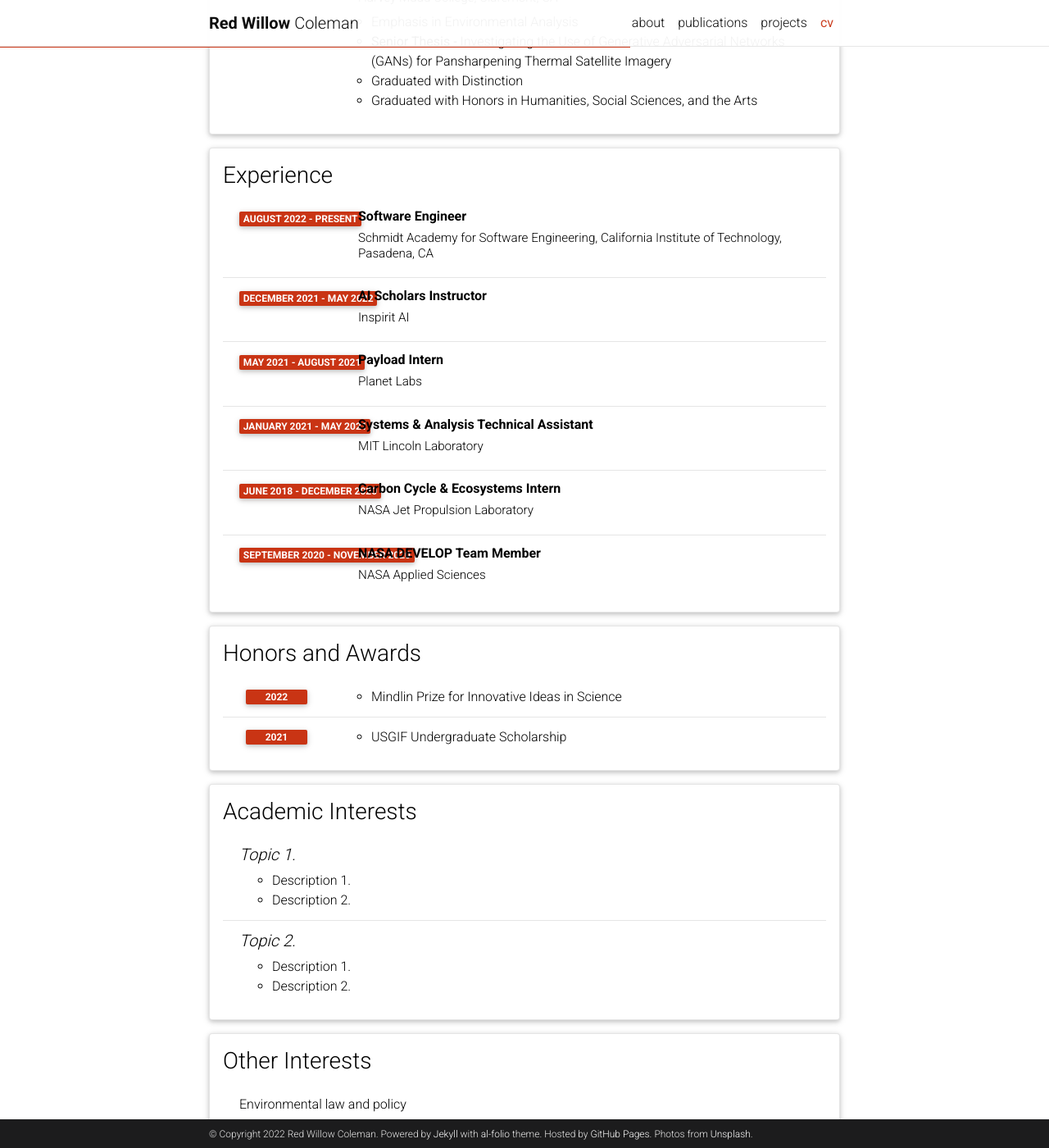
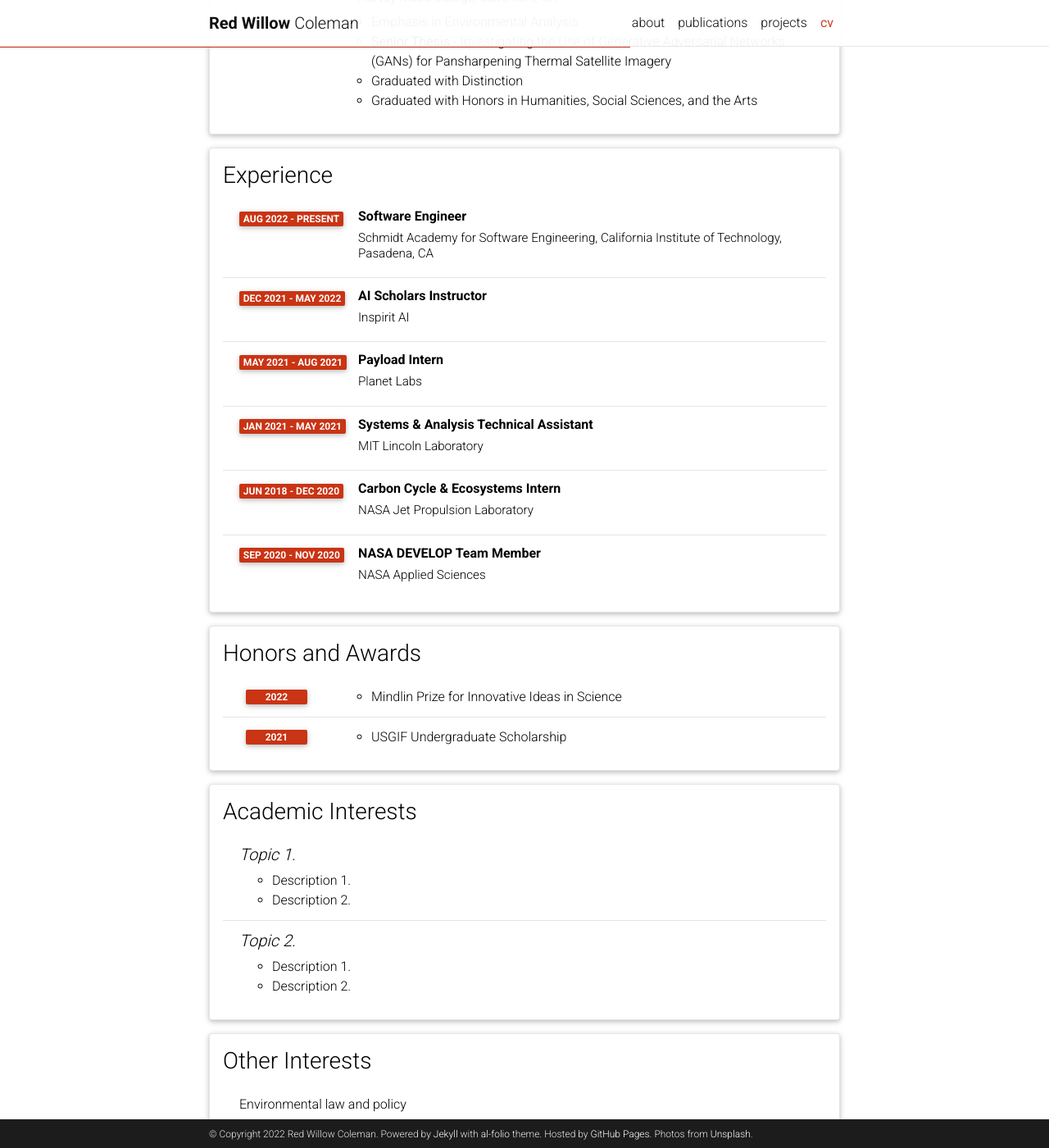
Before and after one commit to willowcoleman/willow-web, a Jekyll site: the page built from _pages/cv.md, in a window 1280 px wide and 1400 px high, scrolled down 442 px. Shown: the whole window at 82% size. Built offline with Jekyll 4.4.1, drawn with Linux system fonts in a browser that asks for light colours; comment, search, counter and statistics services are not loaded; a style sheet for code colours, icons or effects is not loaded.

Commit message:
update cv

```diff
--- a/_data/cv.yml
+++ b/_data/cv.yml
@@ -21,37 +21,35 @@
   contents:
     - title: Software Engineer
       institution: Schmidt Academy for Software Engineering, California Institute of Technology, Pasadena, CA
-      year: August 2022 - present
+      year: Aug 2022 - present
 
     - title: AI Scholars Instructor
       institution: Inspirit AI
-      year: December 2021 - May 2022
+      year: Dec 2021 - May 2022
 
     - title: Payload Intern
       institution: Planet Labs
-      year: May 2021 - August 2021
+      year: May 2021 - Aug 2021
 
     - title: Systems & Analysis Technical Assistant
       institution: MIT Lincoln Laboratory
-      year: January 2021 - May 2021
+      year: Jan 2021 - May 2021
 
     - title: Carbon Cycle & Ecosystems Intern
       institution: NASA Jet Propulsion Laboratory
-      year: June 2018 - December 2020
+      year: Jun 2018 - Dec 2020
 
     - title: NASA DEVELOP Team Member
       institution: NASA Applied Sciences
-      year: September 2020 - November 2020
+      year: Sep 2020 - Nov 2020
 
 - title: Honors and Awards
   type: time_table
   contents:
     - year: 2022
-      items:
-        - Mindlin Prize for Innovative Ideas in Science
+      items: Mindlin Prize for Innovative Ideas in Science
     - year: 2021
-      items:
-        - USGIF Undergraduate Scholarship
+      items: USGIF Undergraduate Scholarship
 
 - title: Academic Interests
   type: nested_list
@@ -69,7 +67,28 @@
   type: list
   contents:
     - Environmental law and policy
-    - Rock climbing
     - Photography
     - Backpacking
     - Cooking
+    - Rock climbing
+
+
+# - title: Education
+#    type: time_table
+#    contents:
+#      - title: PhD
+#        institution: University of Zurich, Zurich, Switzerland
+#        year: 1905
+#        description:
+#          - Description 1.
+#          - Description 2.
+#          - title: Description 3.
+#            contents:
+#              - Sub-description 1.
+#              - Sub-description 2.
+#      - title: Federal teaching diploma
+#        institution: Eidgenössische Technische Hochschule, Zurich, Switzerland
+#        year: 1900
+#        description:
+#          - Description 1.
+#          - Description 2.
```
